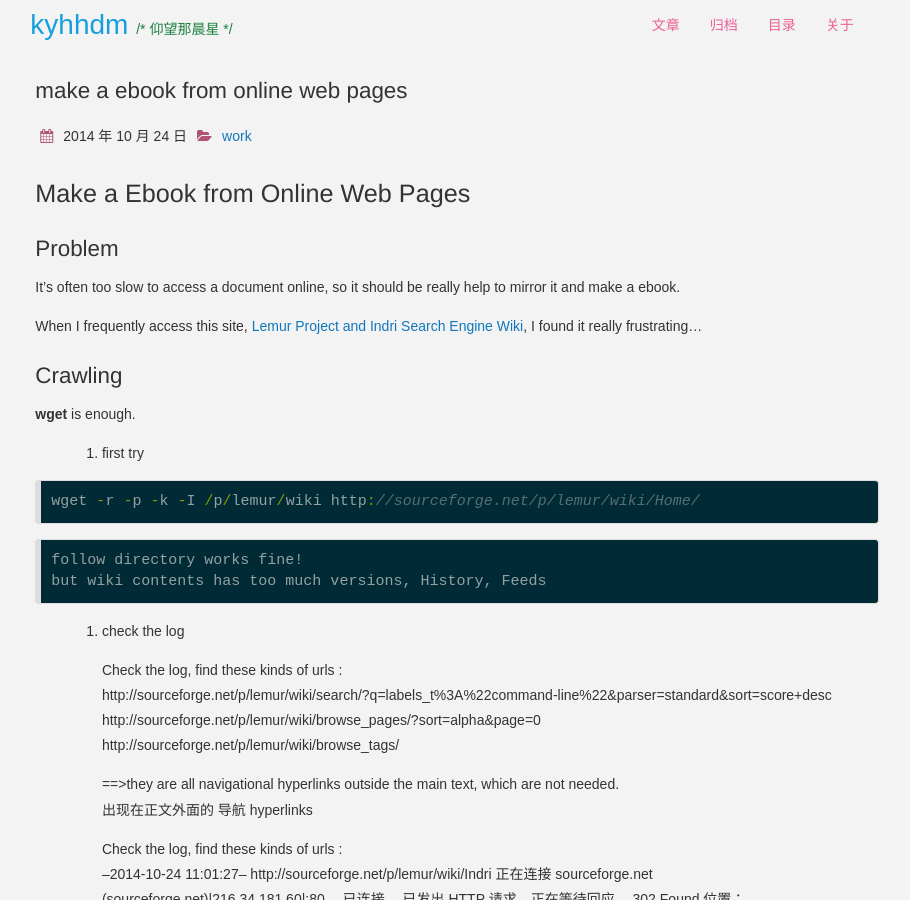
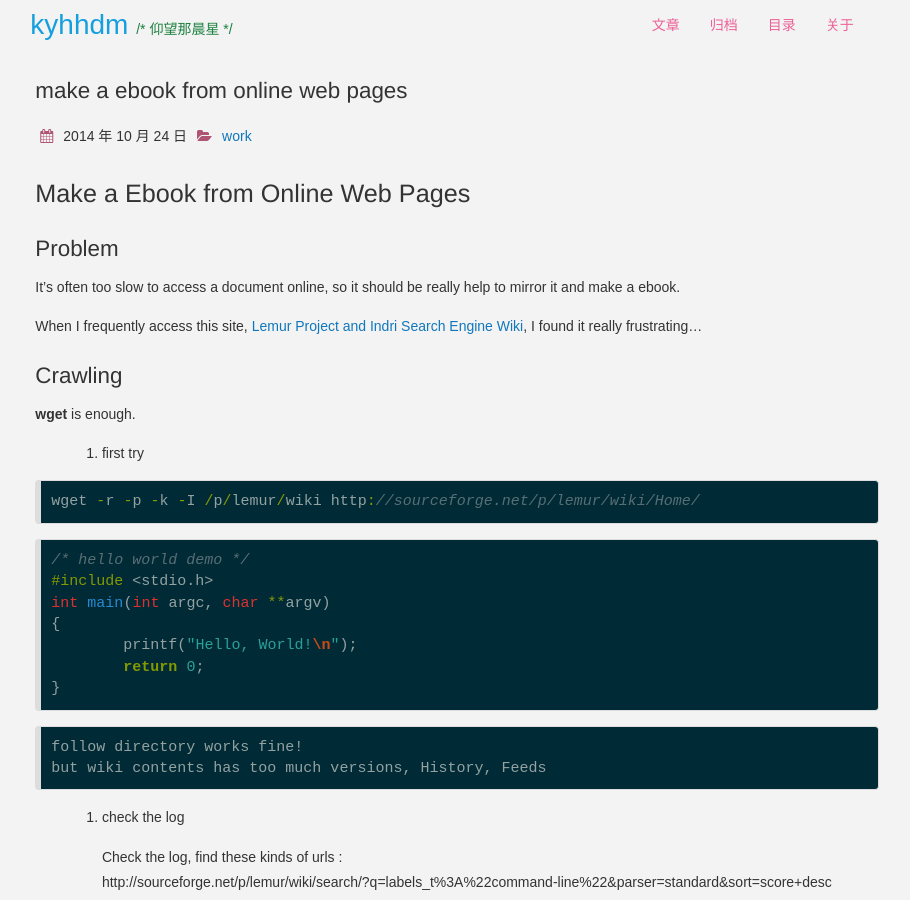
Before and after one commit to kyhhdm/kyhhdm.github.io, a Jekyll site: the page built from _posts/2014-10-24-make a ebook from online web pages.md, in a window 1280 px wide and 900 px high. Shown: the whole window, without its empty margins (183-1093 px from the left). Built offline with Jekyll 4.4.1, drawn with Linux system fonts in a browser that asks for light colours; nearby versions of some CDN libraries; Markdown is read by kramdown in place of the engine named in the settings; comment, search, counter and statistics services are not loaded.

Commit message:
change to kramdown

````diff
--- a/_posts/2014-10-24-make a ebook from online web pages.md
+++ b/_posts/2014-10-24-make a ebook from online web pages.md
@@ -27,6 +27,16 @@ When I frequently access this site, [Lemur Project and Indri Search Engine Wiki]
 ``` c
 wget -r -p -k -I /p/lemur/wiki http://sourceforge.net/p/lemur/wiki/Home/
 ```
+
+{% highlight c %}
+/* hello world demo */
+#include <stdio.h>
+int main(int argc, char **argv)
+{
+        printf("Hello, World!\n");
+        return 0;
+}
+{% endhighlight %}
 
     follow directory works fine!
     but wiki contents has too much versions, History, Feeds
````
